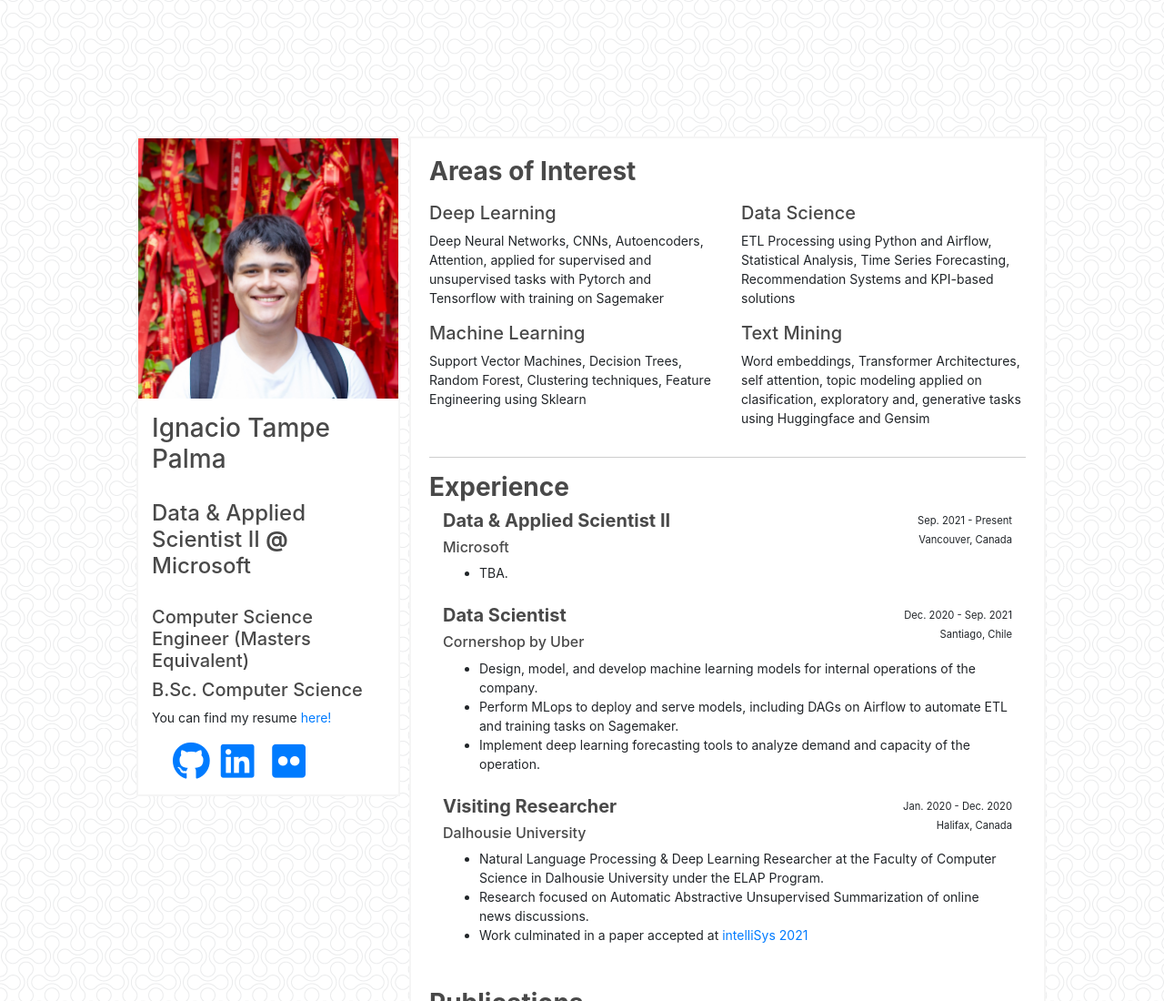
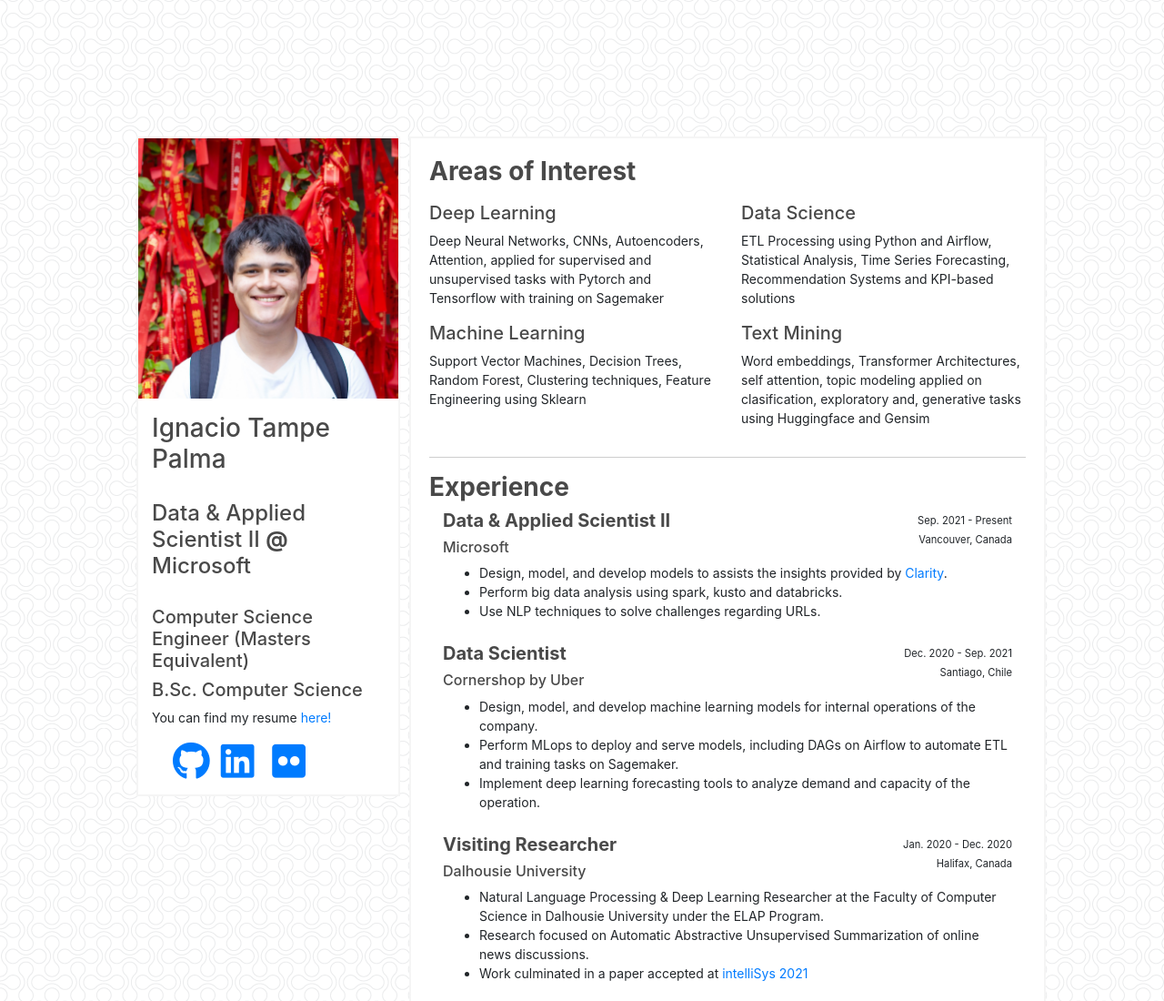
Before and after one commit to nachotp/nachotp.github.io, a plain HTML site: page index.html in a window 1280 px wide. Shown: the top 1100 px of the page at 91% size. Drawn offline with nearby package versions, Linux system fonts and the light colour scheme; some icons are missing.

Commit message:
update to ms

```diff
--- a/index.html
+++ b/index.html
@@ -119,7 +119,9 @@
 
             </div>
             <ul>
-              <li>TBA.</li>
+              <li>Design, model, and develop models to assists the insights provided by <a href="https://clarity.microsoft.com/">Clarity</a>.</li>
+              <li>Perform big data analysis using spark, kusto and databricks.</li>
+              <li>Use NLP techniques to solve challenges regarding URLs.</li>
             </ul>
           </div>
 
```
